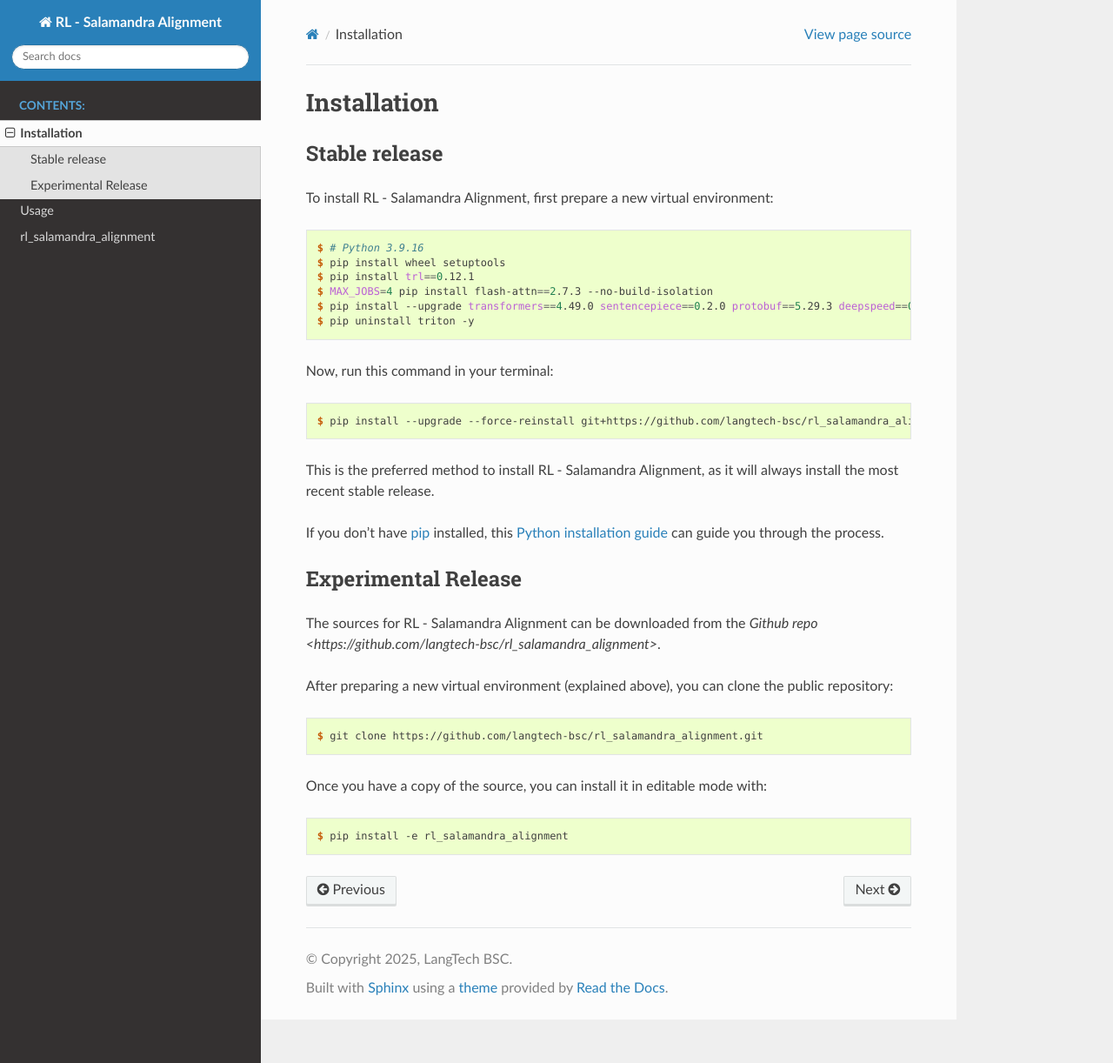
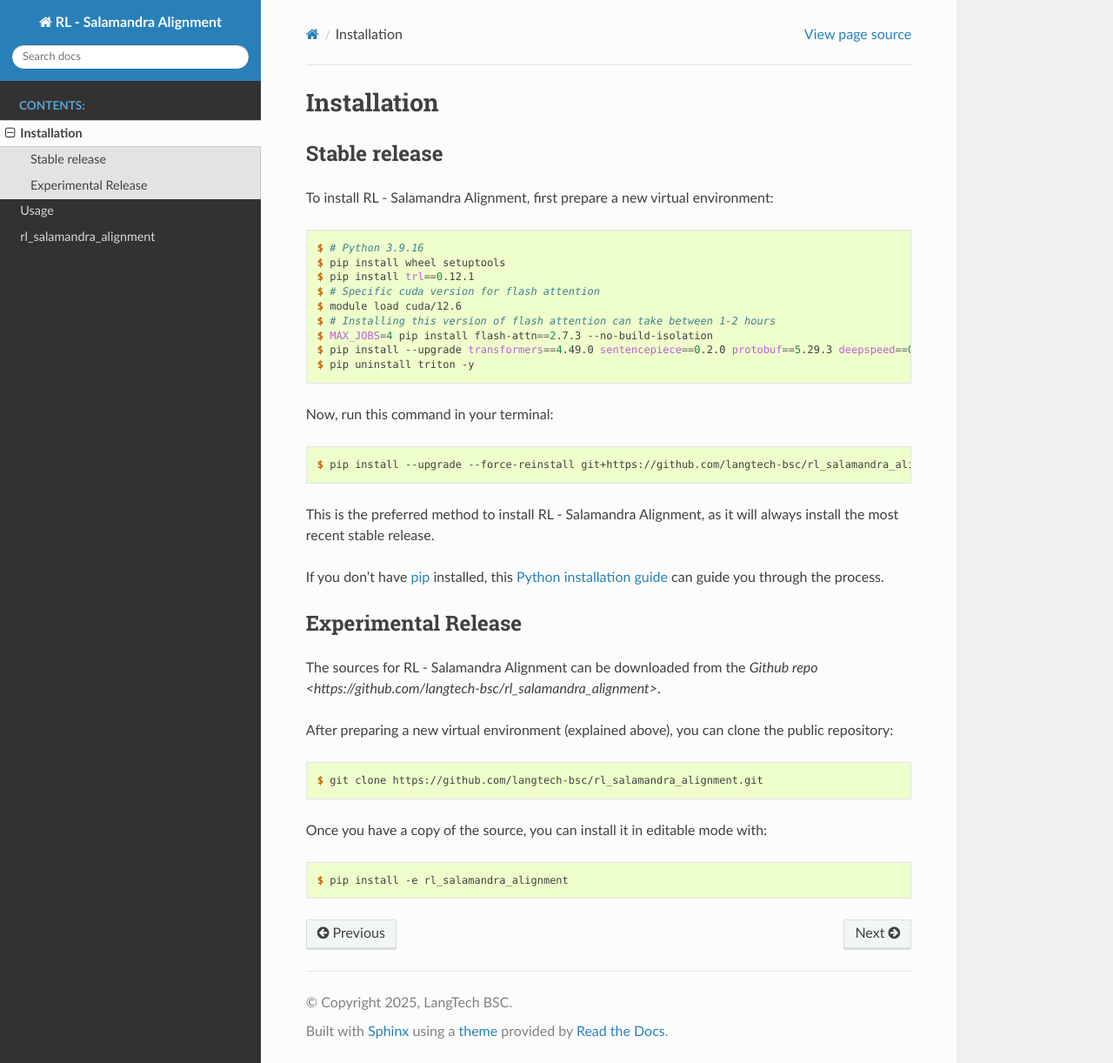
Before and after one commit to langtech-bsc/rl_salamandra_alignment_docs, a Sphinx documentation site: the page built from docs/source/installation.rst, in a window 1280 px wide and 1222 px high. Shown: the whole window at 87% size. Built offline with Sphinx 7.4.7 and the Read the Docs theme 3.1.0, drawn with Linux system fonts in a browser that asks for light colours.

Commit message:
Updating installation instructions

```diff
--- a/docs/source/installation.rst
+++ b/docs/source/installation.rst
@@ -15,6 +15,9 @@
     $ # Python 3.9.16
     $ pip install wheel setuptools
     $ pip install trl==0.12.1
+    $ # Specific cuda version for flash attention
+    $ module load cuda/12.6
+    $ # Installing this version of flash attention can take between 1-2 hours
     $ MAX_JOBS=4 pip install flash-attn==2.7.3 --no-build-isolation
     $ pip install --upgrade transformers==4.49.0 sentencepiece==0.2.0 protobuf==5.29.3 deepspeed==0.16.4 wandb==0.19.7 importlib_metadata==8.6.1
     $ pip uninstall triton -y
```
